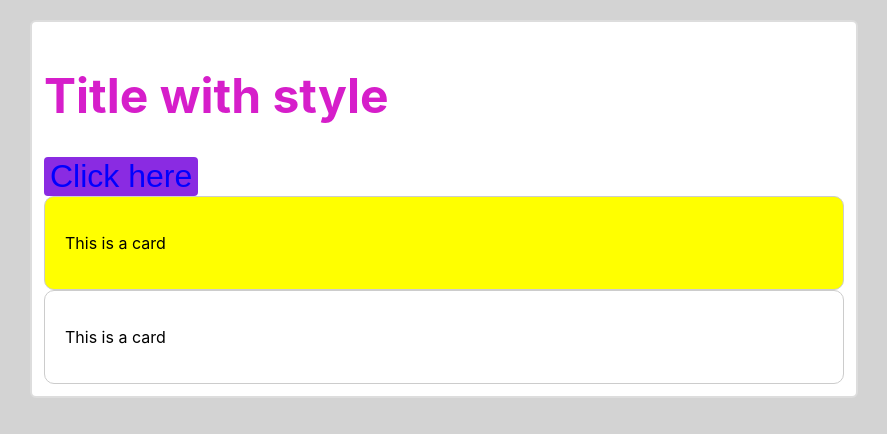
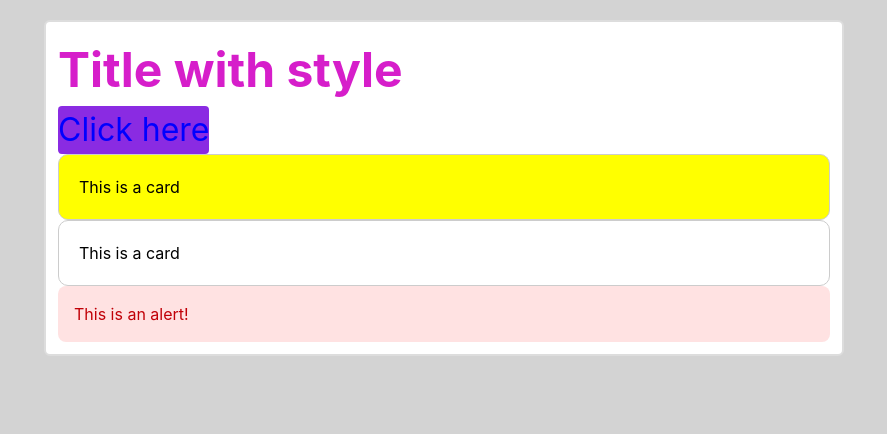
Before and after one commit to Nigulas96/Fundamentals_of_Nextjs, a Next.js app in the folder 3-Styling_in_Nextjs/styling-app/: page / in a window 1280 px wide. Shown: the top 434 px of the page, without its empty margins (196-1083 px from the left). Built offline with nearby package versions, Linux system fonts and the light colour scheme.

Commit message:
Styling in Next.js - Task 6

```diff
--- /dev/null
+++ b/3-Styling_in_Nextjs/styling-app/app/components/Alert.js
@@ -0,0 +1,9 @@
+export default function Alert() {
+
+    return (
+        <div className="bg-red-100 text-red-700 p-4 rounded-lg">
+            This is an alert!
+        </div>
+    );
+
+}
--- a/3-Styling_in_Nextjs/styling-app/app/page.tsx
+++ b/3-Styling_in_Nextjs/styling-app/app/page.tsx
@@ -2,17 +2,18 @@ import Title from "./components/Title";
 import Button from "./components/Button";
 import Card from "./components/Card";
 import AppLayout from "./components/AppLayout";
+import Alert from "./components/Alert";
 
 export default function Home() {
 
   return (
-
     <main>
       <AppLayout>
         <Title />
         <Button />
         <Card highlighted={true} />
         <Card highlighted={false} />
+        <Alert />
       </AppLayout>
     </main>
 
--- a/3-Styling_in_Nextjs/styling-app/styles/globals.css
+++ b/3-Styling_in_Nextjs/styling-app/styles/globals.css
@@ -1,3 +1,5 @@
+@import "tailwindcss";
+
 body {
     margin: 0;
     font-family: -apple-system, BlinkMacSystemFont, Segoe UI, Roboto, Oxygen;
```
